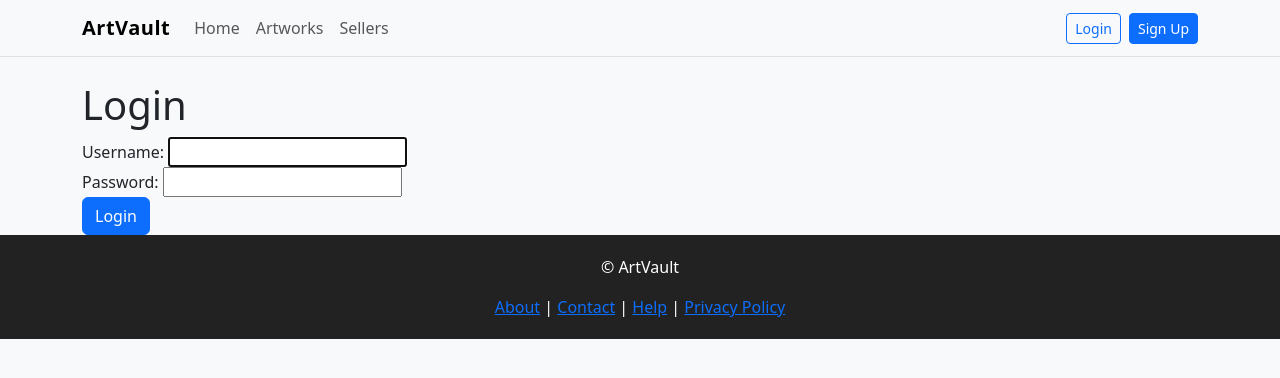
After one commit to Alexander-HR/ArtVault, a Django app: page /accounts/login in a window 1280 px wide. The commit adds this page. Shown: the top 378 px of the page. Run offline with Django 5.2, Linux system fonts and the light colour scheme.

Commit message:
Created a login template, implemented login and logout views, implemented login form and configured auth urls in settings as well as plugging login into the navbar. Closing 2 issues and ticking a few boxes in others

```diff
--- /dev/null
+++ b/accounts/urls.py
@@ -0,0 +1,10 @@
+from django.contrib.auth.views import LoginView, LogoutView
+from django.urls import path
+
+from . import views
+
+urlpatterns = [
+    path('register', views.register, name='register'),
+    path('login', LoginView.as_view(template_name='accounts/login.html'), name='login'),
+    path('logout', LogoutView.as_view(), name='logout'),
+]
--- a/artvault/settings.py
+++ b/artvault/settings.py
@@ -105,7 +105,9 @@ AUTH_PASSWORD_VALIDATORS = [
 
 # User authentication for user model in accounts
 AUTH_USER_MODEL = "accounts.User"
-
+LOGIN_URL='artvault.urls.login'
+LOGIN_REDIRECT_URL='artvault.urls.'
+LOGOUT_REDIRECT_URL='artvault.urls.login'
 
 # Internationalization
 # https://docs.djangoproject.com/en/6.0/topics/i18n/
--- a/artvault/urls.py
+++ b/artvault/urls.py
@@ -1,8 +1,9 @@
 from django.contrib import admin
-from django.urls import path
+from django.urls import path, include
 from artvault import views
 
 urlpatterns = [
     path('admin/', admin.site.urls),
     path('', views.home, name='home'),
+    path('accounts/', include('accounts.urls')),
 ]
--- /dev/null
+++ b/templates/accounts/login.html
@@ -0,0 +1,14 @@
+{% extends "base.html" %}
+
+{% block content %}
+
+  <h1>Login</h1>
+
+<form method="post" action="{% url 'login' %}">
+  {% csrf_token %}
+  {{ form }}
+  <input type="submit" class="btn btn-primary" value="Login" />
+
+</form>
+
+{% endblock %}
--- a/templates/partials/navbar.html
+++ b/templates/partials/navbar.html
@@ -56,7 +56,7 @@
                     </li>
                 {% else %}
                     <li class="nav-item me-2">
-                        <a class="btn btn-outline-primary btn-sm" href="#">Login</a>
+                      <a class="btn btn-outline-primary btn-sm" href="{% url 'login' %} ">Login</a>
                     </li>
 
                     <li class="nav-item">
```
